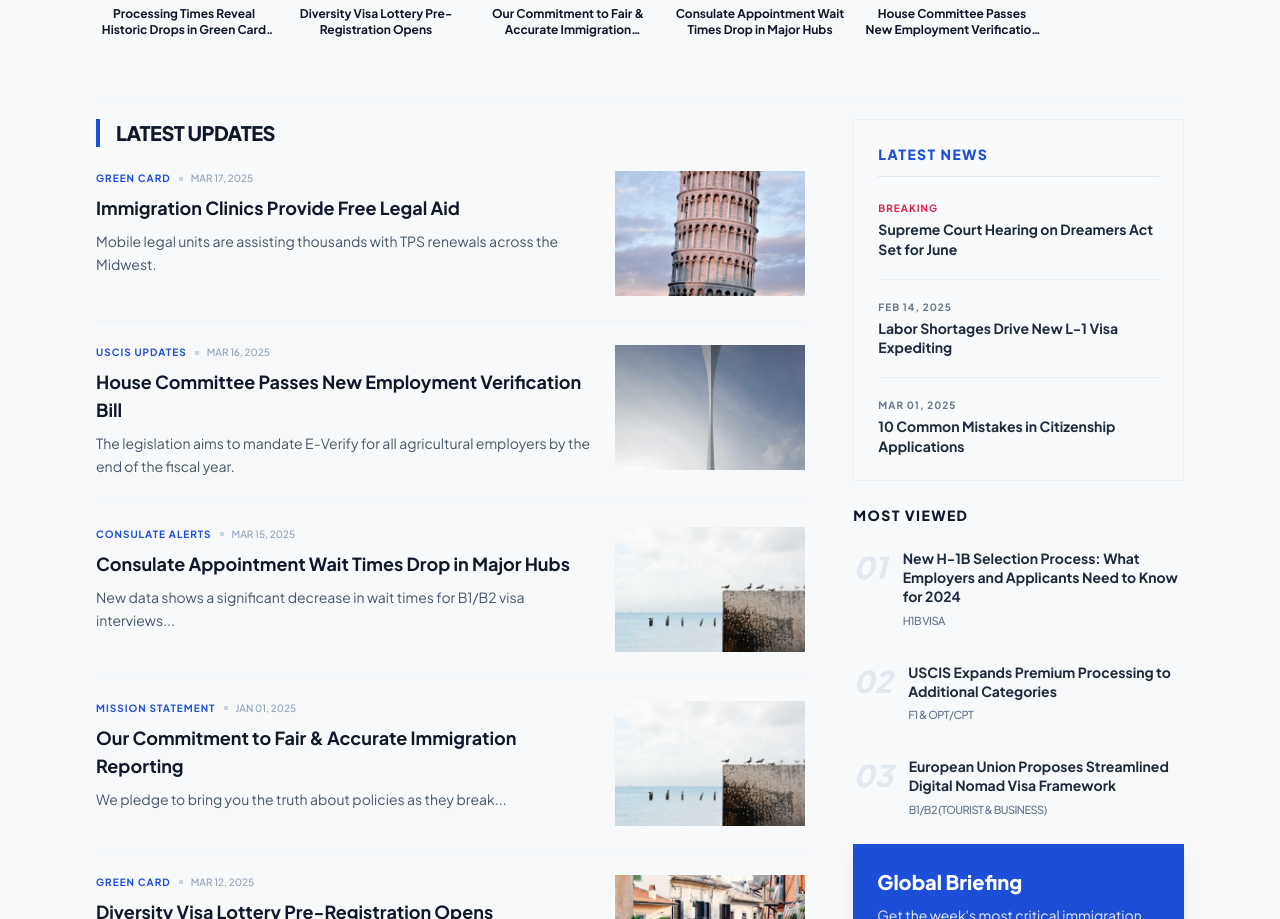
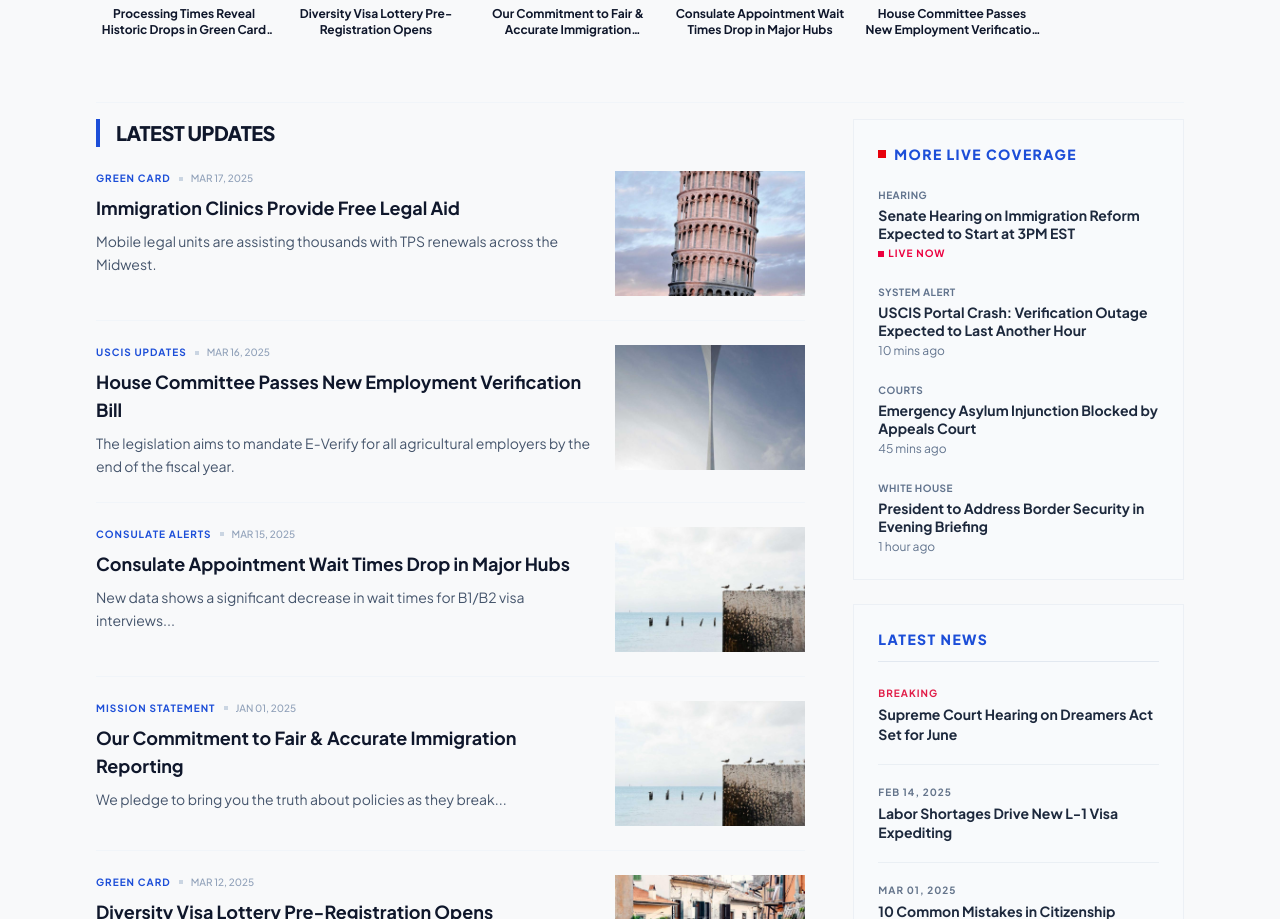
Before and after one commit to infaterasolutions-design/immi24, a Next.js app: page / in a window 1280 px wide. Shown: the part 1946-2865 px from the top of the page. Built offline with nearby package versions, Linux system fonts and the light colour scheme.

Commit message:
Extract and implement More Live Coverage widget globally

```diff
--- a/src/app/page.js
+++ b/src/app/page.js
@@ -6,6 +6,7 @@ import VideoReels from "@/components/VideoReels";
 import { getAllArticles, mockArticles } from "@/lib/mockData";
 import { LIVE_EVENTS } from "@/lib/liveUpdatesData";
 import { useState, useEffect } from "react";
+import MoreLiveCoverageWidget from "@/components/MoreLiveCoverageWidget";
 
 // Placeholder fallback image
 const FALLBACK_IMAGE = "https://placehold.co/800x600/e2e8f0/94a3b8?text=No+Image";
@@ -219,6 +220,8 @@ export default function Home() {
             <aside className="hidden lg:block space-y-6">
               <div className="space-y-6">
 
+                <MoreLiveCoverageWidget />
+
                 {/* Latest News — dynamic */}
                 <div className="bg-slate-50 rounded-2xl p-6 border border-slate-200/50">
                   <h3 className="font-extrabold text-sm tracking-widest uppercase text-primary mb-6 border-b border-slate-200 pb-3">Latest News</h3>
--- a/src/components/CategoryFeed.jsx
+++ b/src/components/CategoryFeed.jsx
@@ -2,6 +2,7 @@
 
 import Link from "next/link";
 import { useState } from "react";
+import MoreLiveCoverageWidget from "./MoreLiveCoverageWidget";
 
 export default function CategoryFeed({ title, description, articles }) {
   const [visibleCount, setVisibleCount] = useState(6);
@@ -91,6 +92,9 @@ export default function CategoryFeed({ title, description, articles }) {
         {/* Right Sidebar Widget — hidden on mobile */}
         <aside className="lg:col-span-4 space-y-12 hidden lg:block">
           <div className="space-y-12">
+
+            <MoreLiveCoverageWidget />
+
             {/* Latest News Sidebar */}
             <div className="bg-slate-50 rounded-2xl p-6 border border-slate-200/50">
               <h3 className="font-extrabold text-sm tracking-widest uppercase text-primary mb-6 border-b border-slate-200 pb-3">Latest News</h3>
--- /dev/null
+++ b/src/components/MoreLiveCoverageWidget.jsx
@@ -0,0 +1,36 @@
+import Link from "next/link";
+
+export default function MoreLiveCoverageWidget() {
+  return (
+    <div className="bg-slate-50 rounded-2xl p-6 border border-slate-200/50 mb-6">
+      <h3 className="font-headline font-extrabold text-sm tracking-widest uppercase text-primary mb-6 flex items-center gap-2">
+        <span className="w-2 h-2 bg-red-600 rounded-full animate-pulse-red"></span>
+        More Live Coverage
+      </h3>
+      <div className="space-y-6">
+        <Link href="#" className="group block">
+          <span className="text-[10px] font-bold text-slate-500 uppercase tracking-wider mb-1 block">HEARING</span>
+          <h4 className="text-sm font-bold leading-tight group-hover:text-primary transition-colors text-slate-800">Senate Hearing on Immigration Reform Expected to Start at 3PM EST</h4>
+          <span className="text-[10px] font-bold text-rose-600 tracking-widest mt-1 uppercase block flex items-center gap-1">
+             <span className="w-1.5 h-1.5 bg-rose-600 rounded-full animate-pulse-red inline-block"></span> Live Now
+          </span>
+        </Link>
+        <Link href="#" className="group block">
+          <span className="text-[10px] font-bold text-slate-500 uppercase tracking-wider mb-1 block">SYSTEM ALERT</span>
+          <h4 className="text-sm font-bold leading-tight group-hover:text-primary transition-colors text-slate-800">USCIS Portal Crash: Verification Outage Expected to Last Another Hour</h4>
+          <span className="text-xs text-slate-500 mt-1 block">10 mins ago</span>
+        </Link>
+        <Link href="#" className="group block">
+          <span className="text-[10px] font-bold text-slate-500 uppercase tracking-wider mb-1 block">COURTS</span>
+          <h4 className="text-sm font-bold leading-tight group-hover:text-primary transition-colors text-slate-800">Emergency Asylum Injunction Blocked by Appeals Court</h4>
+          <span className="text-xs text-slate-500 mt-1 block">45 mins ago</span>
+        </Link>
+        <Link href="#" className="group block">
+          <span className="text-[10px] font-bold text-slate-500 uppercase tracking-wider mb-1 block">WHITE HOUSE</span>
+          <h4 className="text-sm font-bold leading-tight group-hover:text-primary transition-colors text-slate-800">President to Address Border Security in Evening Briefing</h4>
+          <span className="text-xs text-slate-500 mt-1 block">1 hour ago</span>
+        </Link>
+      </div>
+    </div>
+  );
+}
--- a/src/components/SidebarWidgets.jsx
+++ b/src/components/SidebarWidgets.jsx
@@ -2,8 +2,9 @@
 
 import Link from "next/link";
 import { useState } from "react";
+import MoreLiveCoverageWidget from "./MoreLiveCoverageWidget";
 
-export default function SidebarWidgets({ className = "", showLiveCoverage = false }) {
+export default function SidebarWidgets({ className = "", showLiveCoverage = true }) {
   const [email, setEmail] = useState("");
   const [isSubscribed, setIsSubscribed] = useState(false);
 
@@ -20,36 +21,7 @@ export default function SidebarWidgets({ className = "", showLiveCoverage = fals
     <aside className={`space-y-12 ${className}`}>
       {/* Sticky Sidebar Content wrapper */}
       <div className="sticky top-32 space-y-12">
-        {showLiveCoverage && (
-          <div className="bg-surface-container-low rounded-2xl p-6 border border-outline-variant/10">
-            <h3 className="font-headline font-extrabold text-sm tracking-widest uppercase text-primary mb-6 flex items-center gap-2">
-              <span className="w-2 h-2 bg-red-600 rounded-full animate-pulse-red"></span>
-              More Live Coverage
-            </h3>
-            <div className="space-y-6">
-              <Link href="#" className="group block">
-                <span className="text-[10px] font-bold text-tertiary uppercase tracking-wider mb-1 block">HEARING</span>
-                <h4 className="text-sm font-bold leading-tight group-hover:text-primary transition-colors text-slate-800">Senate Hearing on Immigration Reform Expected to Start at 3PM EST</h4>
-                <span className="text-xs text-slate-500 mt-1 block">Live Now</span>
-              </Link>
-              <Link href="#" className="group block">
-                <span className="text-[10px] font-bold text-tertiary uppercase tracking-wider mb-1 block">SYSTEM ALERT</span>
-                <h4 className="text-sm font-bold leading-tight group-hover:text-primary transition-colors text-slate-800">USCIS Portal Crash: Verification Outage Expected to Last Another Hour</h4>
-                <span className="text-xs text-slate-500 mt-1 block">10 mins ago</span>
-              </Link>
-              <Link href="#" className="group block">
-                <span className="text-[10px] font-bold text-tertiary uppercase tracking-wider mb-1 block">COURTS</span>
-                <h4 className="text-sm font-bold leading-tight group-hover:text-primary transition-colors text-slate-800">Emergency Asylum Injunction Blocked by Appeals Court</h4>
-                <span className="text-xs text-slate-500 mt-1 block">45 mins ago</span>
-              </Link>
-              <Link href="#" className="group block">
-                <span className="text-[10px] font-bold text-tertiary uppercase tracking-wider mb-1 block">WHITE HOUSE</span>
-                <h4 className="text-sm font-bold leading-tight group-hover:text-primary transition-colors text-slate-800">President to Address Border Security in Evening Briefing</h4>
-                <span className="text-xs text-slate-500 mt-1 block">1 hour ago</span>
-              </Link>
-            </div>
-          </div>
-        )}
+        {showLiveCoverage && <MoreLiveCoverageWidget />}
 
         {/* Latest News Sidebar */}
         <div className="bg-surface-container-low rounded-2xl p-6 border border-outline-variant/10">
```
